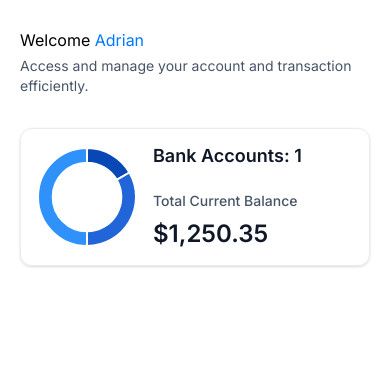
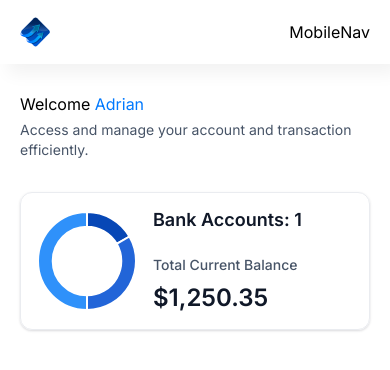
Before and after one commit to Berthje/banquee-app, a Next.js app: page / in a window 390 px wide. Shown: the top 370 px of the page. Built offline with nearby package versions, Linux system fonts and the light colour scheme.

Commit message:
feat: Add mobile navigation to RootLayout

```diff
--- a/app/(root)/layout.tsx
+++ b/app/(root)/layout.tsx
@@ -1,4 +1,6 @@
+import MobileNav from "@/components/MobileNav";
 import Sidebar from "@/components/Sidebar";
+import Image from "next/image";
 
 export default function RootLayout({
   children,
@@ -10,7 +12,16 @@ export default function RootLayout({
   return (
     <main className="flex h-screen w-full font-inter">
         <Sidebar user={loggedIn} />
-        {children}
+
+        <div className="flex size-full flex-col">
+          <div className="root-layout">
+            <Image src="/icons/logo.svg" width={30} height={30} alt="Logo of banquee"/>
+            <div>
+              <MobileNav user={loggedIn} />
+            </div>
+          </div>
+          {children}
+        </div>
     </main>
   );
 }
--- /dev/null
+++ b/components/MobileNav.tsx
@@ -0,0 +1,9 @@
+import React from 'react'
+
+const MobileNav = ({ user }: MobileNavProps) => {
+  return (
+    <div>MobileNav</div>
+  )
+}
+
+export default MobileNav
```
